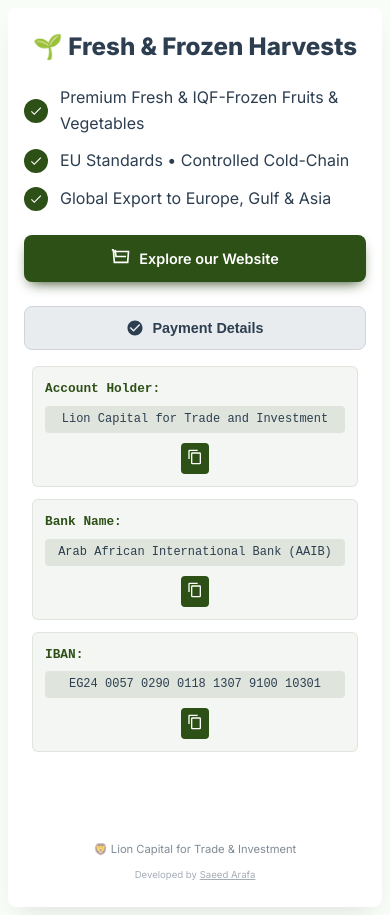
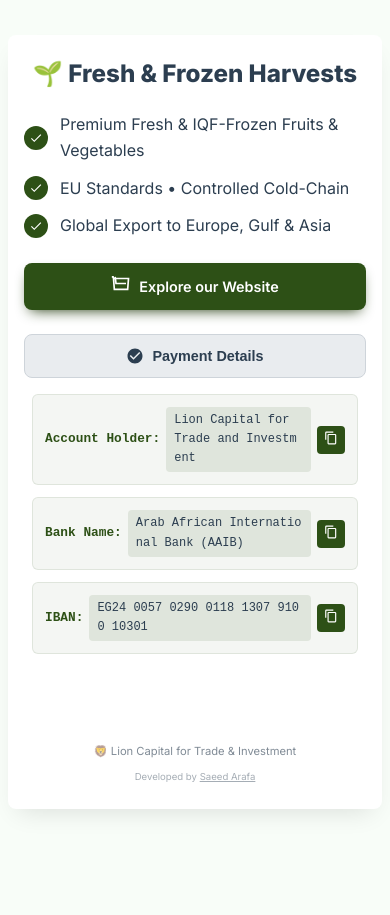
Before and after one commit to Lion-Capital/Lion-Capital-QR, a plain HTML site: page index.html in a window 390 px wide. Both pictures are taken after a click on the button "Payment Details". After the commit the page ends 844 px from the top, so only its background shows below. Drawn offline with Linux system fonts and the light colour scheme.

Commit message:
Copy Buttons Updates

```diff
--- a/index.html
+++ b/index.html
@@ -132,7 +132,7 @@
       gap: 0.5rem;
       margin-bottom: 0.75rem;
       font-family: monospace;
-      flex-wrap: wrap;
+      flex-wrap: nowrap;
       padding: 0.5rem;
       background: rgba(45, 80, 22, 0.05);
       border-radius: 0.375rem;
@@ -161,10 +161,14 @@
       background: var(--clr-primary);
       border: none;
       cursor: pointer;
-      padding: 0.375rem;
+      padding: 0.25rem;
       border-radius: 0.25rem;
       transition: transform 0.1s ease, background 0.2s ease;
       flex-shrink: 0;
+      width: 28px;
+      height: 28px;
+      min-width: 28px;
+      min-height: 28px;
     }
 
     .detail button:hover {
@@ -173,8 +177,8 @@
     }
 
     .detail svg {
-      width: 16px;
-      height: 16px;
+      width: 14px;
+      height: 14px;
       color: white;
     }
 
@@ -325,29 +329,37 @@
       }
 
       .detail {
-        flex-direction: column;
-        align-items: flex-start;
+        align-items: center;
         text-align: left;
         gap: 0.375rem;
         padding: 0.75rem;
+        flex-wrap: nowrap;
       }
 
       .detail span {
         min-width: auto;
-        width: 100%;
+        width: auto;
         font-size: 0.8rem;
+        flex-shrink: 0;
       }
 
       .detail code {
-        width: 100%;
-        min-width: auto;
+        width: auto;
+        flex: 1;
+        min-width: 0;
         font-size: 0.75rem;
-        text-align: center;
+        text-align: left;
+        overflow: hidden;
+        text-overflow: ellipsis;
       }
 
       .detail button {
-        align-self: center;
-        margin-top: 0.25rem;
+        width: 28px;
+        height: 28px;
+        min-width: 28px;
+        min-height: 28px;
+        flex-shrink: 0;
+        margin-top: 0;
       }
 
       footer {
@@ -383,15 +395,16 @@
     @media (hover: none) and (pointer: coarse) {
 
       .btn,
-      .reveal-btn,
-      .detail button {
+      .reveal-btn {
         min-height: 44px;
         padding: 0.875rem 1rem;
       }
 
       .detail button {
-        min-width: 44px;
-        min-height: 44px;
+        min-width: 32px;
+        min-height: 32px;
+        width: 32px;
+        height: 32px;
       }
     }
   </style>
```
